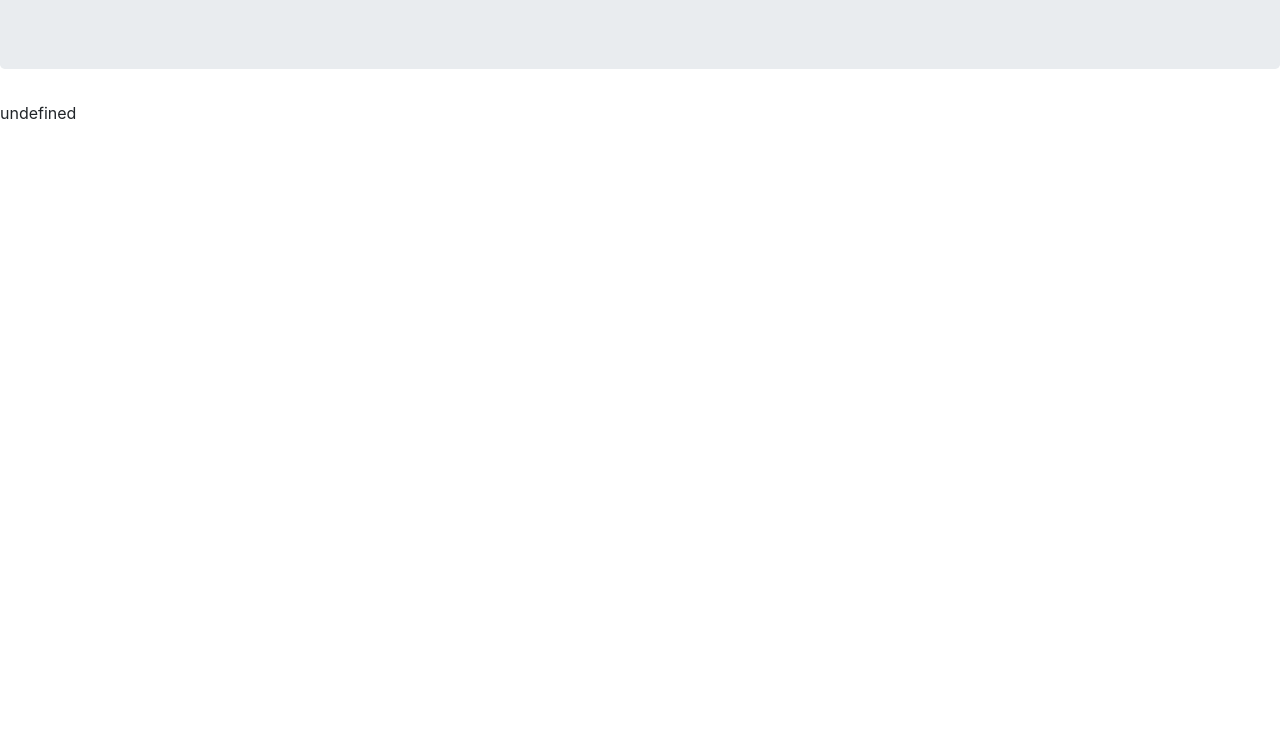
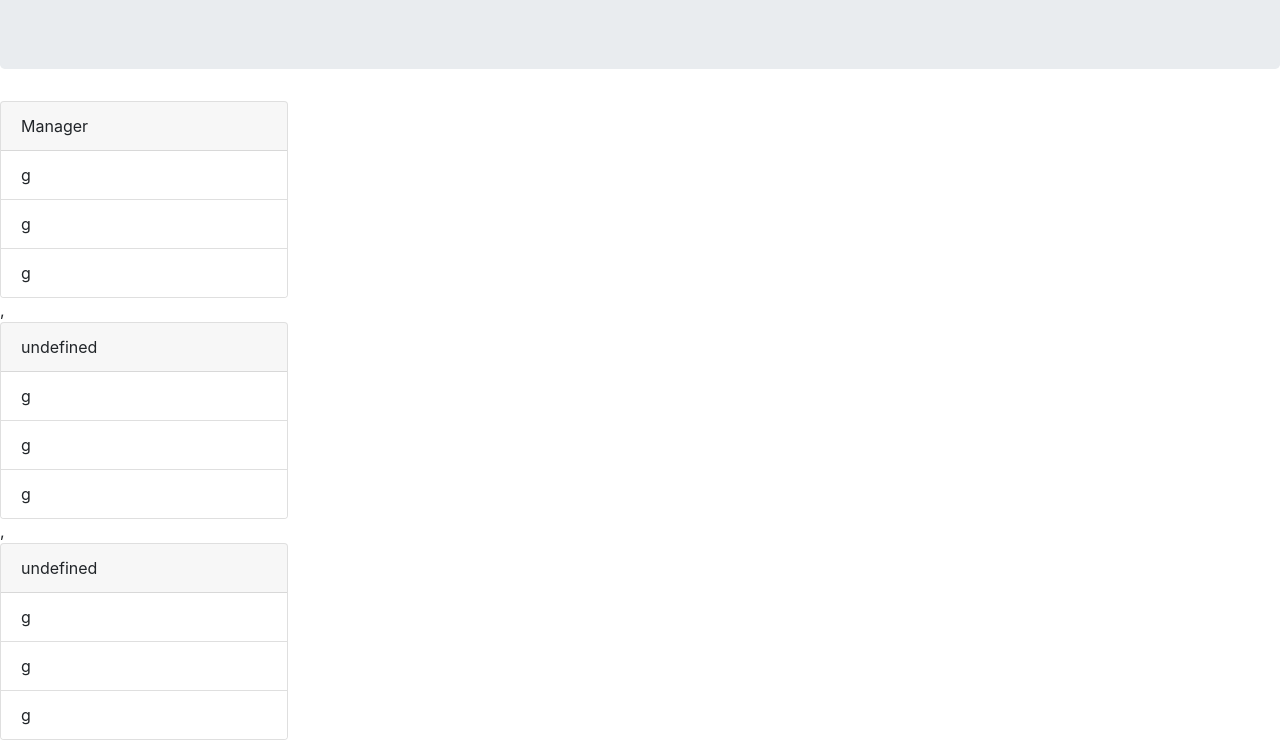
Before and after one commit to Virgona/Team-Profile-Generator, a website: page team.html in a window 1280 px wide. Shown: the part 134-874 px from the top of the page. Before the commit the page ends 800 px from the top, so only its background shows below. Drawn offline with nearby package versions, Linux system fonts and the light colour scheme.

Commit message:
if statements working. Create dynamic cards for each object in array

```diff
--- a/index.js
+++ b/index.js
@@ -118,6 +118,7 @@ function createTeam() {
                 case 'Intern':
                     return createIntern();
                 case 'Exit':
+                    console.log(members)
                     return generateHtml('team.html', members);
             }
 
--- a/team.html
+++ b/team.html
@@ -1,30 +1,49 @@
 <!doctype html>
   <html lang="en">
-
   <head>
         <!-- Required meta tags -->
         <meta charset="utf-8">
         <meta name="viewport" content="width=device-width, initial-scale=1, shrink-to-fit=no">
 
         <!-- Bootstrap CSS -->
-  <link rel="stylesheet" href="https://cdn.jsdelivr.net/npm/bootstrap@4.6.2/dist/css/bootstrap.min.css"
-    integrity="sha384-xOolHFLEh07PJGoPkLv1IbcEPTNtaed2xpHsD9ESMhqIYd0nLMwNLD69Npy4HI+N" crossorigin="anonymous">
+        <link rel="stylesheet" href="https://cdn.jsdelivr.net/npm/bootstrap@4.6.2/dist/css/bootstrap.min.css" integrity="sha384-xOolHFLEh07PJGoPkLv1IbcEPTNtaed2xpHsD9ESMhqIYd0nLMwNLD69Npy4HI+N" crossorigin="anonymous">
 
         <title>Team Profile!</title>
       </head>
-
       <body>
         <div class="jumbotron">
             <h1 class="display-4">Meet the Team!</h1>
         </div>
-  <div class="team">undefined</div>
+        <div class="team"><div class="card" style="width: 18rem;">
+    <div class="card-header">
+      Manager
+    </div>
+    <ul class="list-group list-group-flush">
+      <li class="list-group-item">g</li>
+      <li class="list-group-item">g</li>
+      <li class="list-group-item">g</li>
+    </ul>
+  </div>,<div class="card" style="width: 18rem;">
+    <div class="card-header">
+      undefined
+    </div>
+    <ul class="list-group list-group-flush">
+      <li class="list-group-item">g</li>
+      <li class="list-group-item">g</li>
+      <li class="list-group-item">g</li>
+    </ul>
+  </div>,<div class="card" style="width: 18rem;">
+    <div class="card-header">
+      undefined
+    </div>
+    <ul class="list-group list-group-flush">
+      <li class="list-group-item">g</li>
+      <li class="list-group-item">g</li>
+      <li class="list-group-item">g</li>
+    </ul>
+  </div></div>
 
-  <script src="https://cdn.jsdelivr.net/npm/jquery@3.5.1/dist/jquery.slim.min.js"
-    integrity="sha384-DfXdz2htPH0lsSSs5nCTpuj/zy4C+OGpamoFVy38MVBnE+IbbVYUew+OrCXaRkfj"
-    crossorigin="anonymous"></script>
-  <script src="https://cdn.jsdelivr.net/npm/bootstrap@4.6.2/dist/js/bootstrap.bundle.min.js"
-    integrity="sha384-Fy6S3B9q64WdZWQUiU+q4/2Lc9npb8tCaSX9FK7E8HnRr0Jz8D6OP9dO5Vg3Q9ct"
-    crossorigin="anonymous"></script>
+        <script src="https://cdn.jsdelivr.net/npm/jquery@3.5.1/dist/jquery.slim.min.js" integrity="sha384-DfXdz2htPH0lsSSs5nCTpuj/zy4C+OGpamoFVy38MVBnE+IbbVYUew+OrCXaRkfj" crossorigin="anonymous"></script>
+        <script src="https://cdn.jsdelivr.net/npm/bootstrap@4.6.2/dist/js/bootstrap.bundle.min.js" integrity="sha384-Fy6S3B9q64WdZWQUiU+q4/2Lc9npb8tCaSX9FK7E8HnRr0Jz8D6OP9dO5Vg3Q9ct" crossorigin="anonymous"></script>
         </body>
-
         </html>
```
Also changed, not shown: src/html.js (+21 -18 lines). Lines whose indentation alone changed are shown as unchanged.
